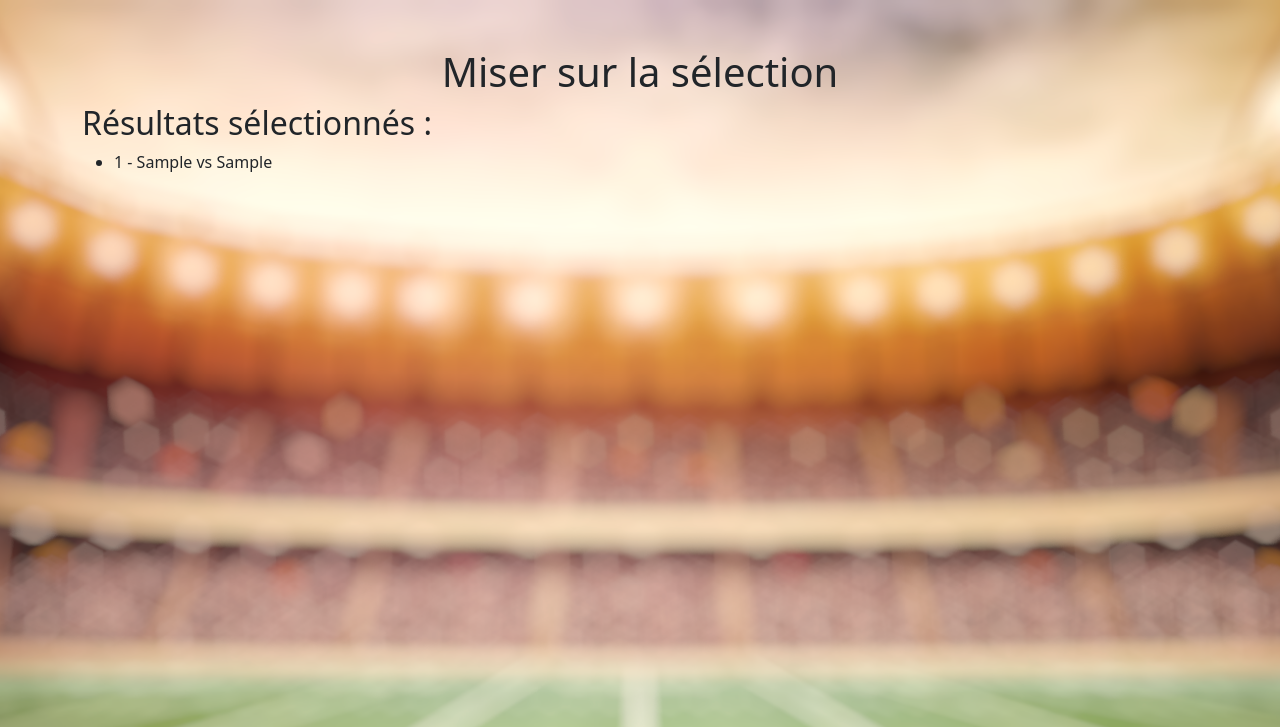
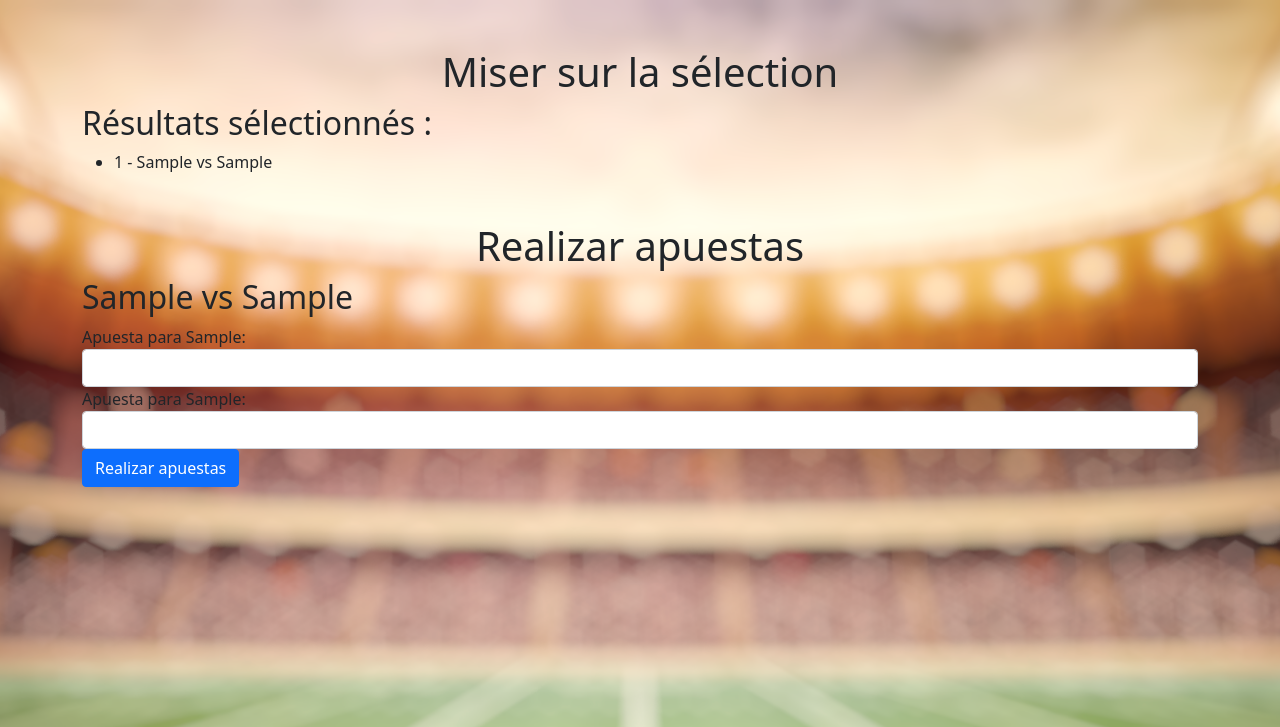
Before and after one commit to VitorPinto1/superbowl_ECF, a Flask app: template templates/miser_sur_la_selection.html in a window 1280 px wide. Shown: the top 727 px of the page. Run offline with Flask 3, Linux system fonts and the light colour scheme; the template is opened without the code that fills it: most values are stand-ins (such as "Sample title", 1, 10 or a date in 2020); some libraries are stand-ins or nearby versions.

Commit message:
Mise sur la selection corrigé, il faut la finir

```diff
--- a/app.py
+++ b/app.py
@@ -82,10 +82,9 @@ def parier():
 def miser_sur_la_selection():
     donnees_selectionnees = request.form.get('donnees_selectionnees')
 
-    # Convertir los datos de JSON a objeto Python
+    # JSON a objet Python
     matchs_selectionnes = json.loads(donnees_selectionnees)
 
-    # Renderizar la plantilla "miser_sur_la_selection.html" y pasar los datos seleccionados
     return render_template('miser_sur_la_selection.html', matchs_selectionnes=matchs_selectionnes)
 
 
--- a/templates/miser_sur_la_selection.html
+++ b/templates/miser_sur_la_selection.html
@@ -9,10 +9,26 @@
   <h2>Résultats sélectionnés :</h2>
   <ul>
     {% for match in matchs_selectionnes %}
-    <li>{{ match.id }} - {{ match.equipe1 }} vs {{ match.equipe2 }}</li>
-    <!-- Mostrar otros datos del partido según tus necesidades -->
+    <li>{{ match.id }} - {{ match.equipe1 }} vs {{ match.equipe2 }} </li>
     {% endfor %}
   </ul>
+
+
+  <h1 class="text-center mt-5">Realizar apuestas</h1>
+  <form method="POST" action="/ruta-para-procesar-las-apuestas">
+    {% for match in matchs_selectionnes %}
+    <h2>{{ match.equipe1 }} vs {{ match.equipe2 }}</h2>
+    <div class="form-group">
+      <label for="apuesta_equipo1">Apuesta para {{ match.equipe1 }}:</label>
+      <input type="text" class="form-control" id="apuesta_equipo1" name="apuesta_equipo1" required>
+    </div>
+    <div class="form-group">
+      <label for="apuesta_equipo2">Apuesta para {{ match.equipe2 }}:</label>
+      <input type="text" class="form-control" id="apuesta_equipo2" name="apuesta_equipo2" required>
+    </div>
+    {% endfor %}
+    <button type="submit" class="btn btn-primary">Realizar apuestas</button>
+  </form>
 </div>
 
 {% endblock %}
```
Also changed, not shown: templates/parier.html (+22 -3 lines).
